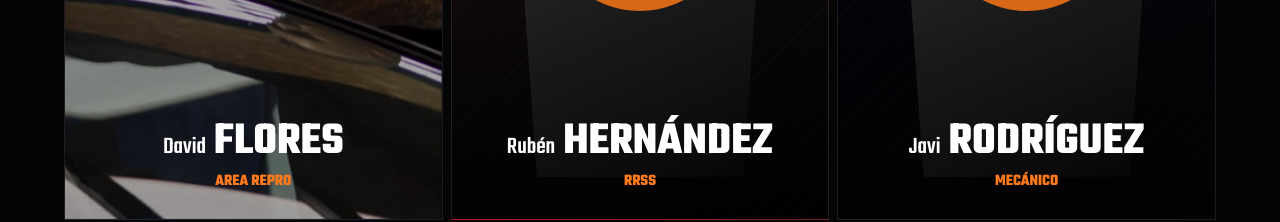
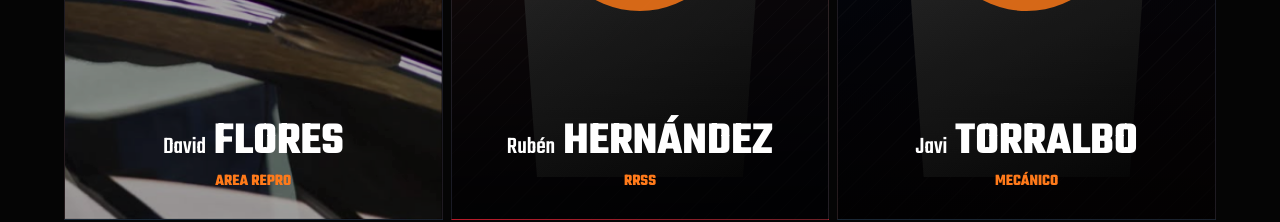
Before and after one commit to FACTORLAMBDA/factor-lambda-web, a website: page outputs/equipo.html in a window 1280 px wide. Shown: the part 1460-1682 px from the top of the page. Drawn offline with Linux system fonts and the light colour scheme.

Commit message:
Cambiar Javi Rodriguez por Javi Torralbo

```diff
--- a/outputs/equipo.html
+++ b/outputs/equipo.html
@@ -390,7 +390,7 @@
         <article class="member-card">
           <div class="member-photo"></div>
           <div class="member-info">
-            <div class="member-name"><span>Javi</span><strong>Rodríguez</strong></div>
+            <div class="member-name"><span>Javi</span><strong>Torralbo</strong></div>
             <div class="member-role">Mecánico</div>
           </div>
         </article>
```
